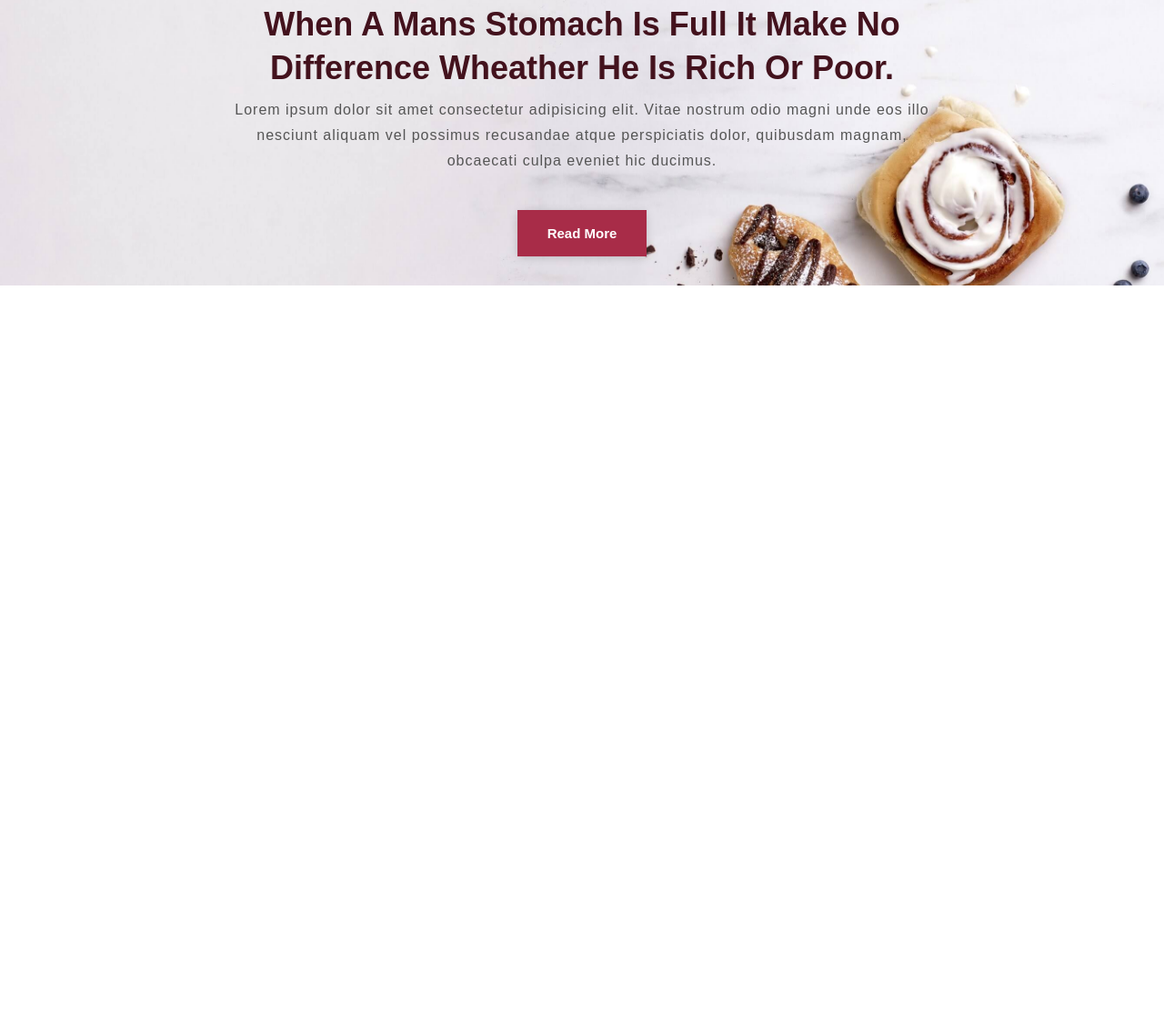
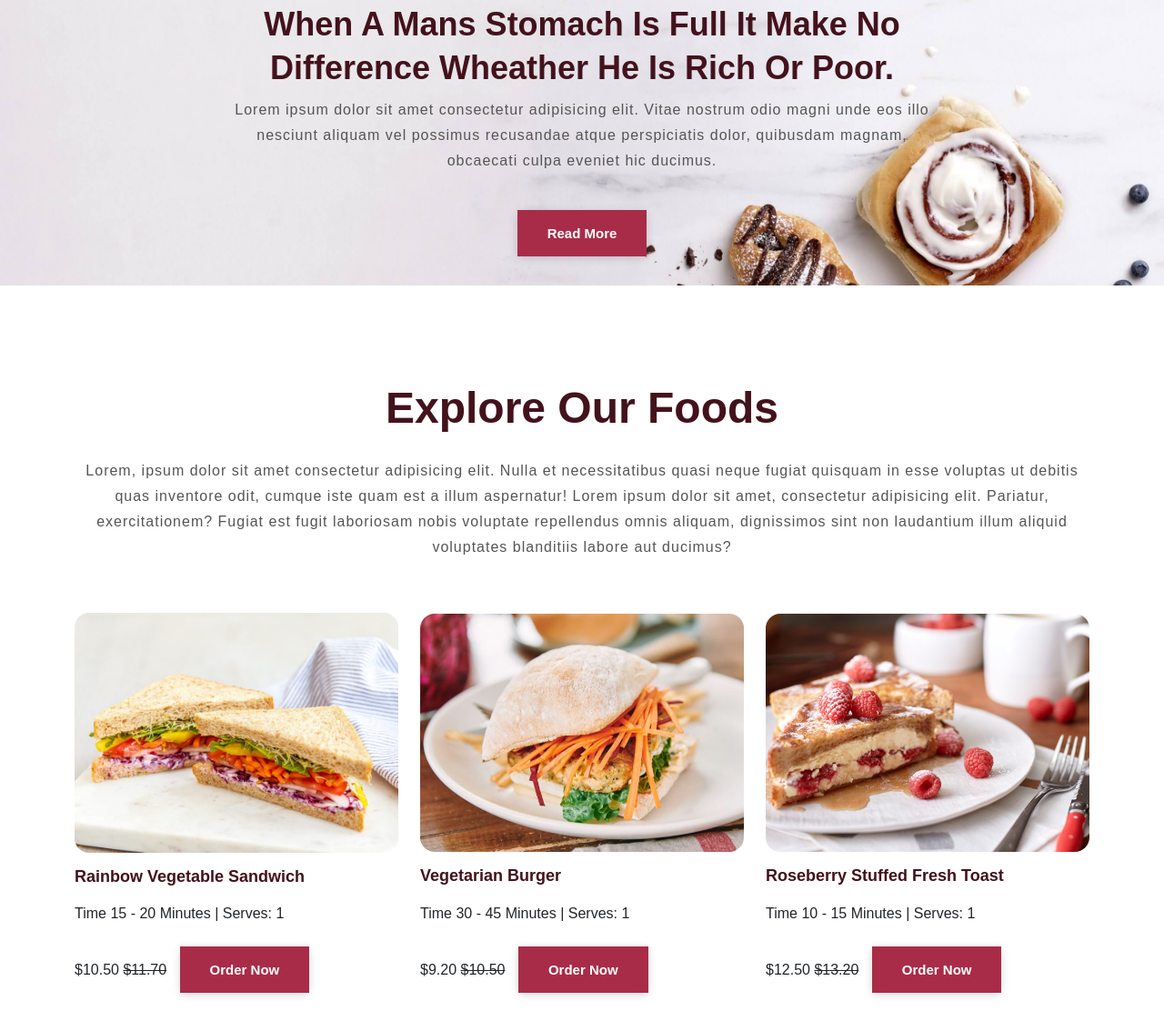
Before and after one commit to abhishekfalke/foodie-bootstrap-project-, a plain HTML site: page index.html in a window 1280 px wide. Shown: the part 2442-3576 px from the top of the page at 91% size. Before the commit the page ends 2756 px from the top, so only its background shows below. Drawn offline with nearby package versions, Linux system fonts and the light colour scheme.

Commit message:
modified

```diff
--- a/css/style.css
+++ b/css/style.css
@@ -257,3 +257,31 @@ p {
     width: 100%;
     padding: 2rem;
 }
+
+.explore {
+    padding-top: 6.625rem;
+    padding-bottom: 6.625rem;
+}
+
+.explore img {
+    border-radius: 1rem;
+}
+
+.explore h1 {
+    text-align: center;
+    margin-bottom: 1.625rem;
+}
+
+.explore p {
+    text-align: center;
+    margin-bottom: 3.625rem;
+}
+
+.explore h4 {
+    padding: 1rem 0 0.625rem 0rem;
+}
+
+.explore .card {
+    border: none;
+    background-color: transparent;
+}
--- a/index.html
+++ b/index.html
@@ -29,7 +29,7 @@
                             <a class="nav-link" aria-current="page" href="#about">About Us</a>
                         </li>
                         <li class="nav-item">
-                            <a class="nav-link" aria-current="page" href="#">Explore Foods</a>
+                            <a class="nav-link" aria-current="page" href="#explore-foods">Explore Foods</a>
                         </li>
                         <li class="nav-item">
                             <a class="nav-link" aria-current="page" href="#">Reviews</a>
@@ -155,6 +155,44 @@
             </div>
         </div>
     </section>
+
+    <section id="explore-foods">
+        <div class="container explore">
+            <div class="row align-items-center">
+                <div class="col-md-12">
+                    <h1>Explore Our Foods</h1>
+                    <p>Lorem, ipsum dolor sit amet consectetur adipisicing elit. Nulla et necessitatibus quasi neque fugiat quisquam in esse voluptas ut debitis quas inventore odit, cumque iste quam est a illum aspernatur! Lorem ipsum dolor sit amet, consectetur adipisicing elit. Pariatur, exercitationem? Fugiat est fugit laboriosam nobis voluptate repellendus omnis aliquam, dignissimos sint non laudantium illum aliquid voluptates blanditiis labore aut ducimus?</p>
+                </div>
+                <div class="col-md-4 mb-lg-0 mb-5">
+                    <div class="card border-0">
+                        <img src="images/img/img-3.jpg" alt="img-3" class="img-fluid ">
+                    </div>
+                    <h4>Rainbow Vegetable Sandwich</h4>
+                    <span>Time 15 - 20 Minutes | Serves: 1</span><br>
+                    <span>$10.50 <del>$11.70</del></span>
+                    <button class="mt-4 main-btn">Order Now</button>
+                </div>
+                <div class="col-md-4 mb-lg-0 mb-5">
+                    <div class="card border-0">
+                        <img src="images/img/img-4.jpg" alt="img-3" class="img-fluid">
+                    </div>
+                    <h4>Vegetarian Burger</h4>
+                    <span>Time 30 - 45 Minutes | Serves: 1</span><br>
+                    <span>$9.20 <del>$10.50</del></span>
+                    <button class="mt-4 main-btn">Order Now</button>
+                </div>
+                <div class="col-md-4 mb-lg-0 mb-5">
+                    <div class="card border-0">
+                        <img src="images/img/img-5.jpg" alt="img-3" class="img-fluid">
+                    </div>
+                    <h4>Roseberry Stuffed Fresh Toast</h4>
+                    <span>Time 10 - 15 Minutes | Serves: 1</span><br>
+                    <span>$12.50 <del>$13.20</del></span>
+                    <button class="mt-4 main-btn">Order Now</button>
+                </div>
+            </div>
+        </div>
+    </section>
     <script src="https://cdn.jsdelivr.net/npm/bootstrap@5.0.2/dist/js/bootstrap.bundle.min.js"></script>
     <script src="app.js"></script>
 </body>
```
